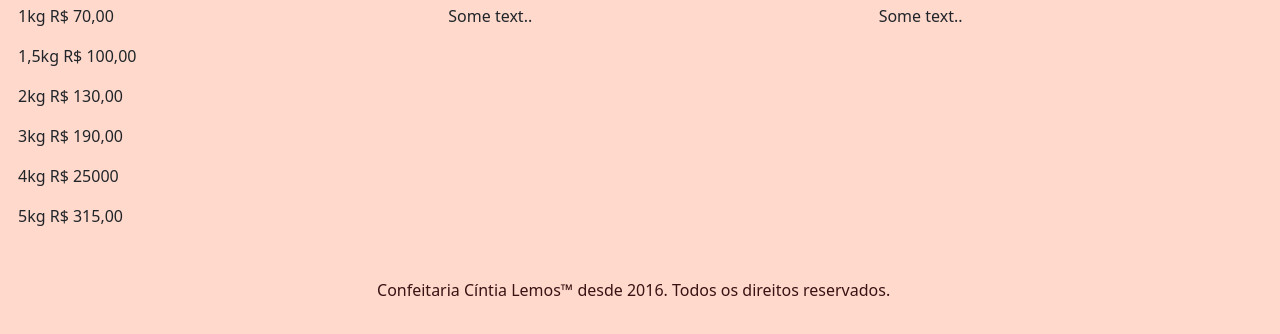
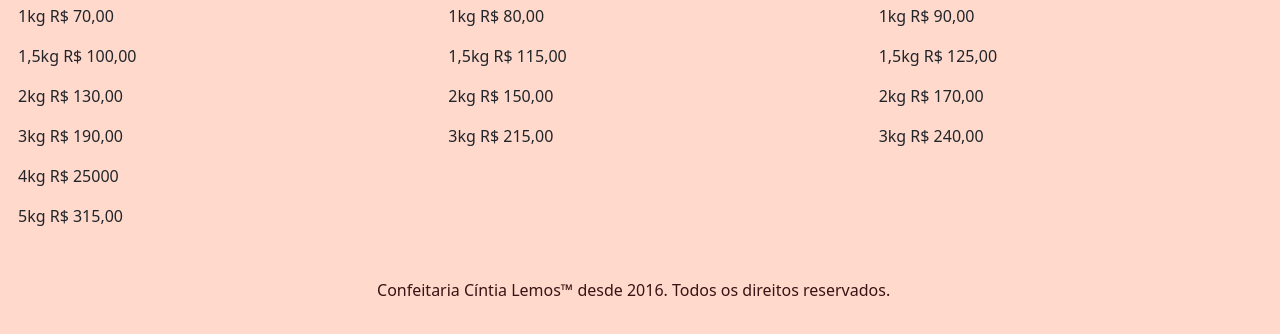
Before and after one commit to RobPuert/ProjetoConfeitaria, a website: page confeitaria-webapi/bolos.html in a window 1280 px wide. Shown: the part 330-664 px from the top of the page. Drawn offline with nearby package versions, Linux system fonts and the light colour scheme.

Commit message:
Adicao de mais infos na aba bolos

```diff
--- a/confeitaria-webapi/bolos.html
+++ b/confeitaria-webapi/bolos.html
@@ -50,11 +50,17 @@
             </div>
             <div class="column">
               <h2>Cobertura de brigadeiro</h2>
-              <p>Some text..</p>
+              <p>1kg R$ 80,00</p>
+              <p>1,5kg R$ 115,00</p>
+              <p>2kg R$ 150,00</p>
+              <p>3kg R$ 215,00</p>
             </div>
             <div class="column">
                 <h2>Cobertura de ganache</h2>
-                <p>Some text..</p>
+                <p>1kg R$ 90,00</p>
+                <p>1,5kg R$ 125,00</p>
+                <p>2kg R$ 170,00</p>
+                <p>3kg R$ 240,00</p>
               </div>
         </div>
     </div>
```
